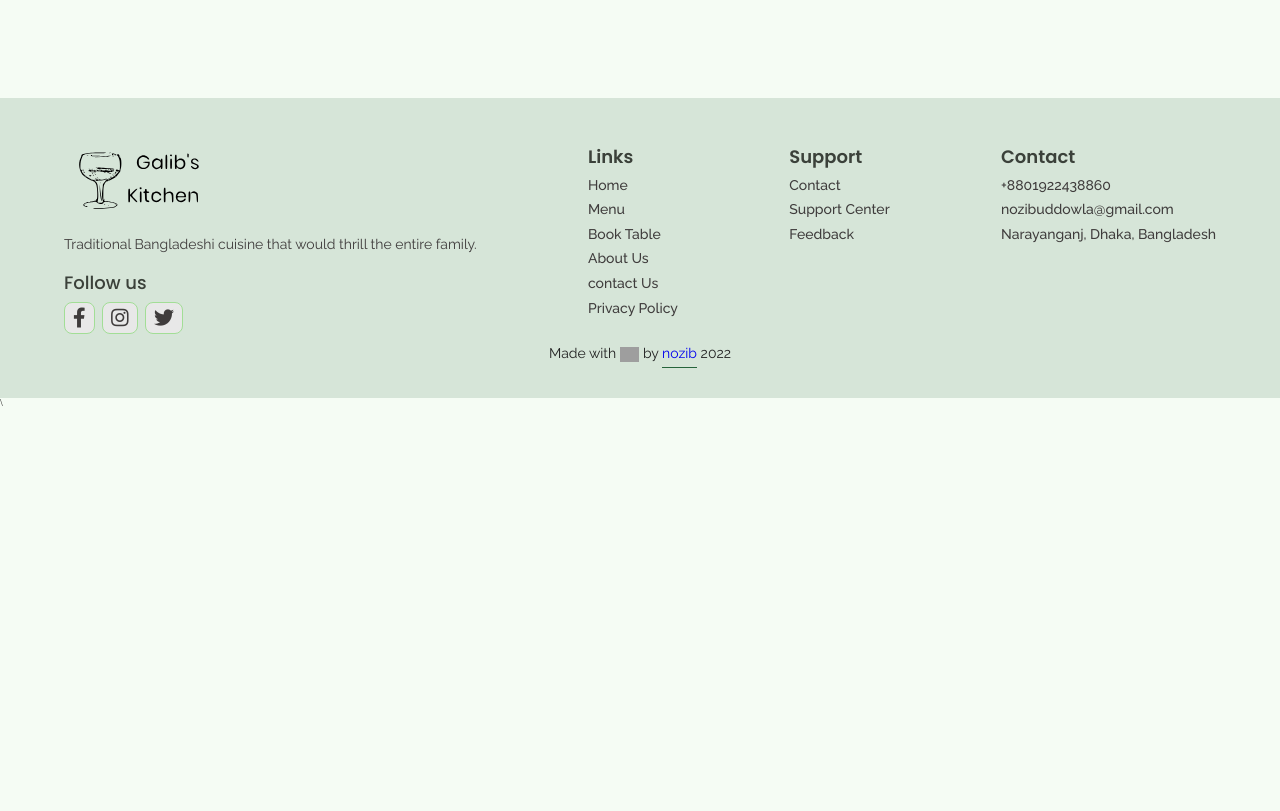
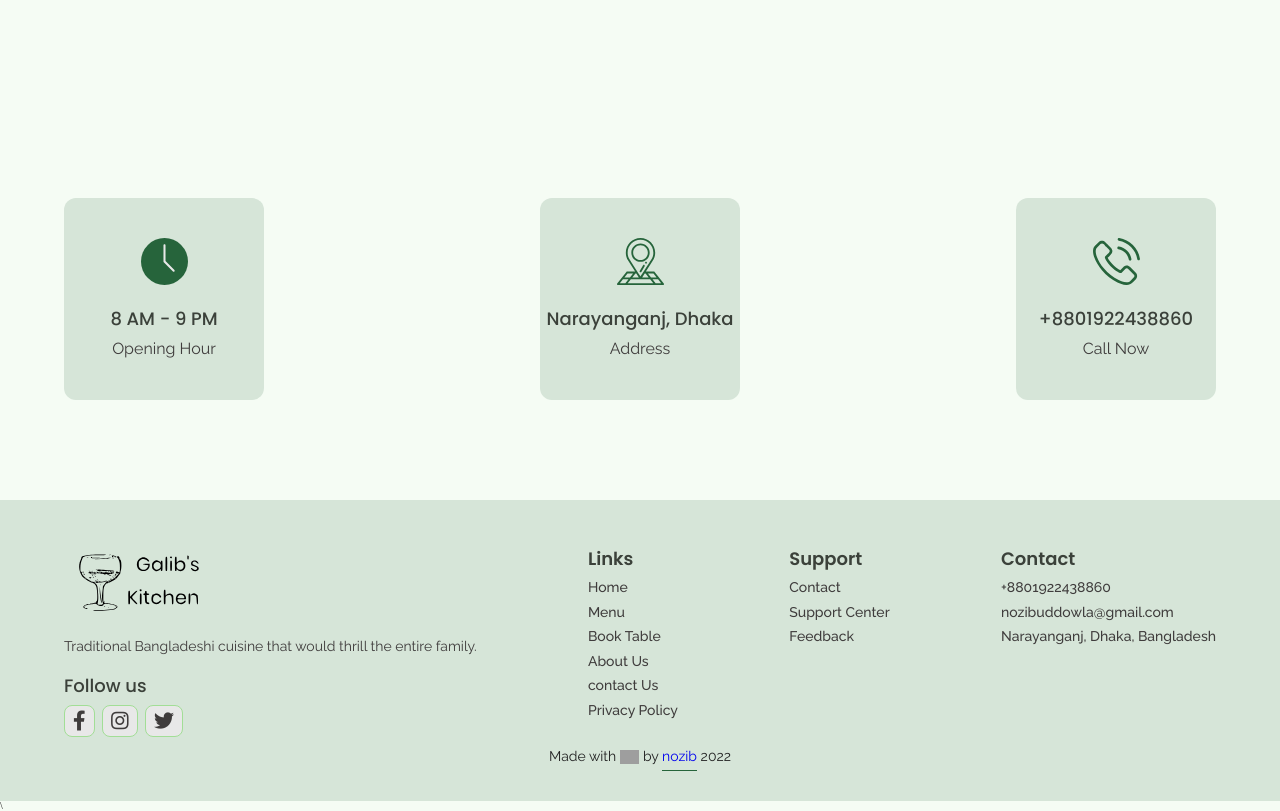
Before and after one commit to nozibRock/galib_s_kitchen, a plain HTML site: page index.html in a window 1280 px wide. Shown: the part 887-1698 px from the top of the page. Before the commit the page ends 1295 px from the top, so only its background shows below. Drawn offline with nearby package versions, Linux system fonts and the light colour scheme; grey boxes are pictures that could not be loaded.

Commit message:
add store info section

```diff
--- a/components.css
+++ b/components.css
@@ -48,6 +48,67 @@
   color: var(--green-1);
 }
 /* Nav Styles end */
+
+/* Store info section styles start */
+.storeInfo_wrapper {
+  display: flex;
+  justify-content: center;
+  flex-wrap: wrap;
+  gap: 1rem;
+}
+.storeInfo_item {
+  background-color: var(--lightGreen-1);
+  padding: 20px 30px;
+  text-align: center;
+  border-radius: 12px;
+  width: 150px;
+}
+.storeInfo_icon {
+  width: 30px;
+  margin: 0 auto;
+  margin-bottom: 1.5rem;
+}
+.storeInfo_title {
+  font-size: 1.4rem;
+  font-family: Poppins;
+  font-weight: 500;
+  margin-bottom: 0.5rem;
+  color: var(--black-1);
+}
+.storeInfo_title a {
+  color: var(--black-1);
+}
+.storeInfo_title a:hover {
+  color: var(--green-1);
+}
+.storeInfo_text {
+  font-size: 1.4rem;
+  font-family: Raleway;
+  color: var(--black-2);
+}
+@media only screen and (min-width: 768px) {
+  .storeInfo_wrapper {
+    justify-content: space-between;
+    align-items: center;
+    gap: 2rem;
+  }
+  .storeInfo_item {
+    min-width: 200px;
+    padding: 40px 0;
+  }
+  .storeInfo_icon {
+    width: 47px;
+    margin-bottom: 2.5rem;
+  }
+  .storeInfo_title {
+    font-size: 1.8rem;
+    margin-bottom: 1rem;
+  }
+  .storeInfo_text {
+    font-size: 1.6rem;
+  }
+}
+/* Store info section styles end */
 
 /* Footer Styles start */
 footer {
--- a/index.html
+++ b/index.html
@@ -231,6 +231,48 @@
             </div>
         </section>
         <!-- Hero Section end -->
+
+        <!-- Store Info Section start -->
+        <section id="storeInfo" data-aos="fade-up">
+            <div class="container">
+                <div class="storeInfo_wrapper">
+                    <div class="storeInfo_item">
+                        <div class="storeInfo_icon">
+                            <img src="images/wall-clock-icon.svg" alt="">
+                        </div>
+                        <h3 class="storeInfo_title">
+                            8 AM - 9 PM
+                        </h3>
+                        <p class="storeInfo_text">
+                            Opening Hour
+                        </p>
+                    </div>
+                    <div class="storeInfo_item">
+                        <div class="storeInfo_icon">
+                            <img src="./images/address-icon.svg" alt="clock icon">
+                        </div>
+                        <h3 class="storeInfo_title">
+                            <a href="https://goo.gl/maps/TNkAbgToj2NEgk9k7" target="_blank">Narayanganj, Dhaka</a>
+                        </h3>
+                        <p class="storeInfo_text">
+                            Address
+                        </p>
+                    </div>
+                    <div class="storeInfo_item">
+                        <div class="storeInfo_icon">
+                            <img src="./images/phone-icon.svg" alt="clock icon">
+                        </div>
+                        <h3 class="storeInfo_title">
+                            <a href="tel:+8801922438860" target="_blank">+8801922438860</a>
+                        </h3>
+                        <p class="storeInfo_text">
+                            Call Now
+                        </p>
+                    </div>
+                </div>
+            </div>
+        </section>
+        <!-- Store Info Section end -->
     </main>
 
     <!-- Footer start -->
```
